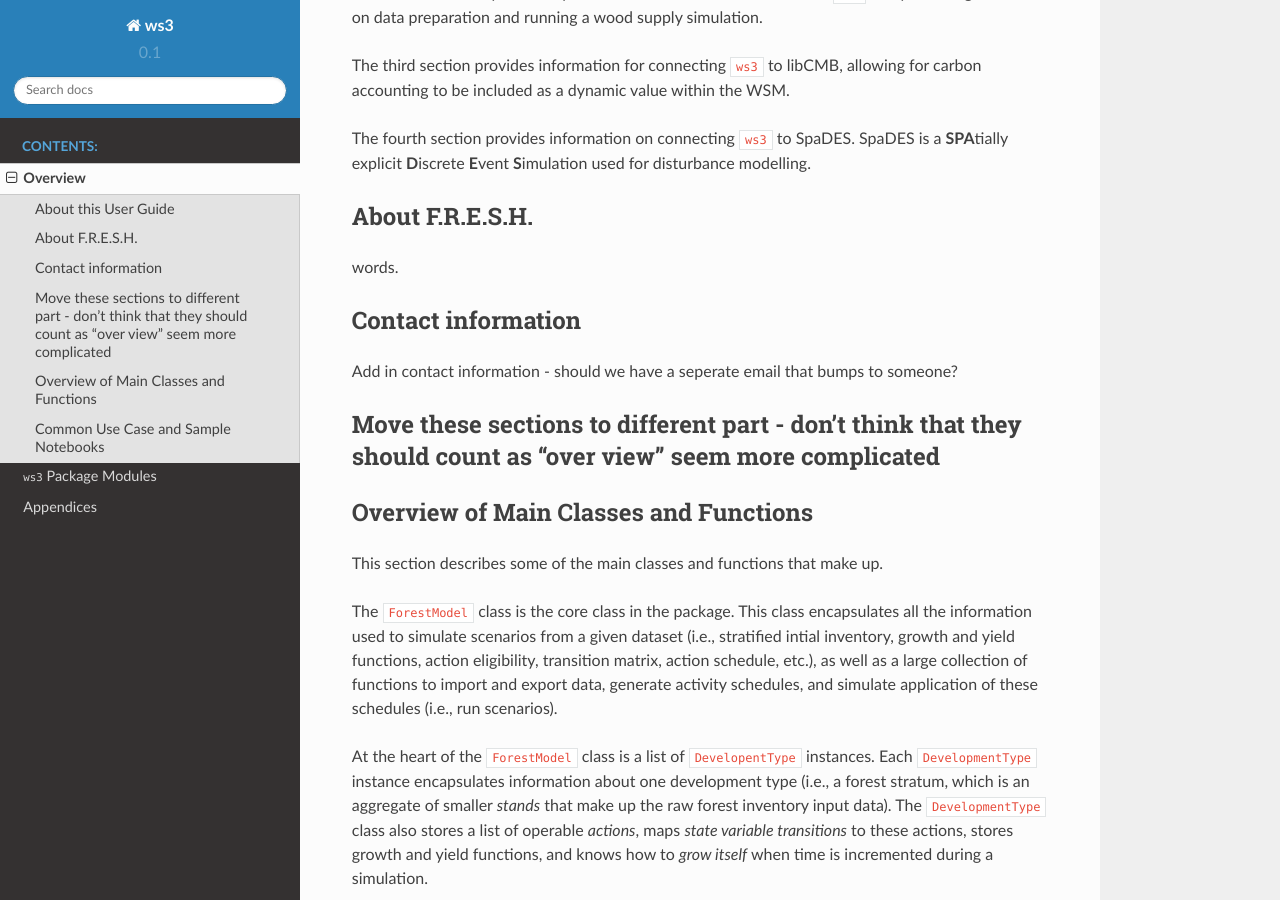
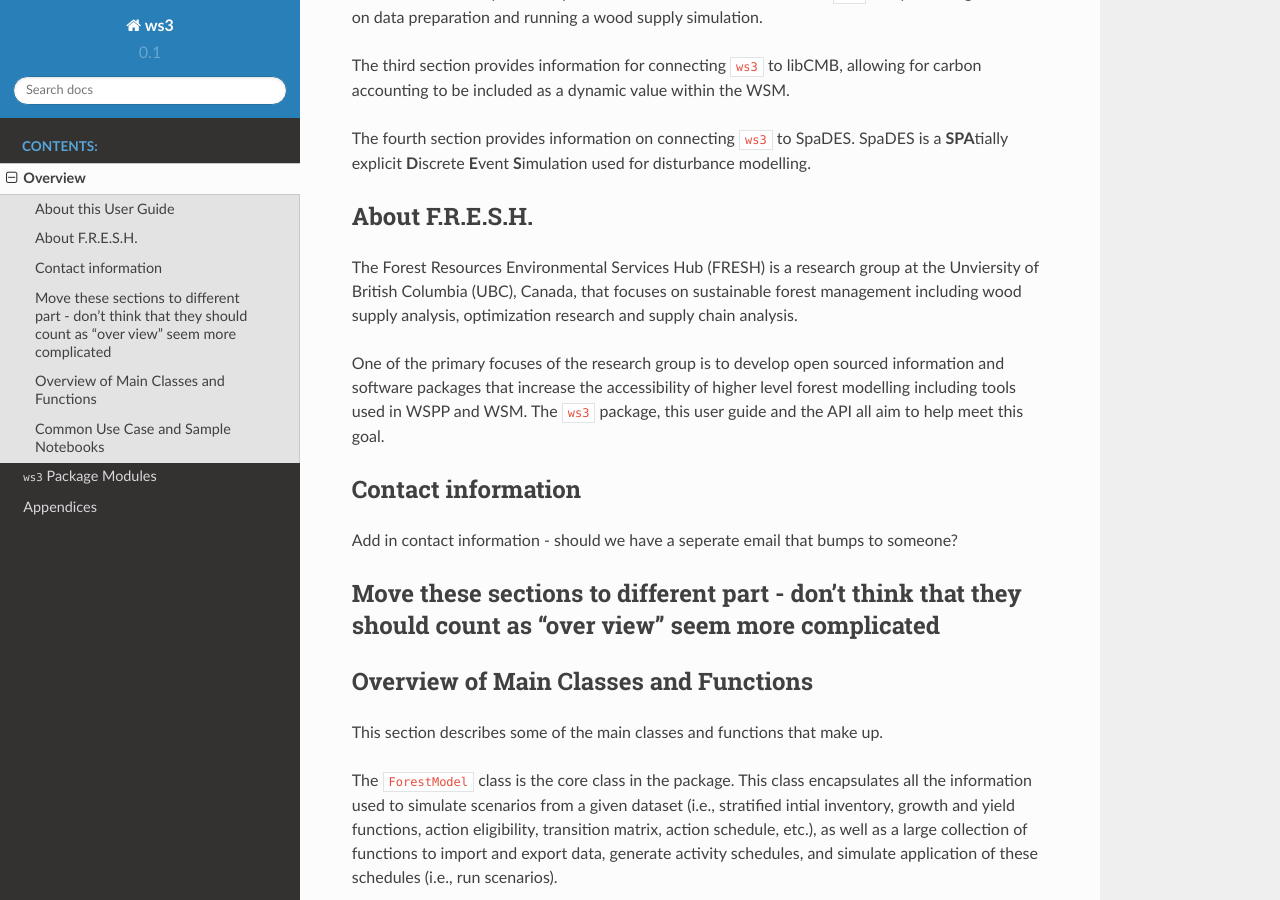
Before and after one commit to UBC-FRESH/ws3, a Sphinx documentation site: the page built from docs/source/intro.rst, in a window 1280 px wide and 900 px high, scrolled down 1007 px. Built offline with Sphinx 7.4.7 and the Read the Docs theme 2.0.0, drawn with Linux system fonts in a browser that asks for light colours; pages that are not in the unit, such as notebooks, are missing from menus.

Commit message:
edits/formatting

```diff
--- a/docs/source/Chapt2.rst
+++ b/docs/source/Chapt2.rst
@@ -1,4 +1,8 @@
-TAbout the ``ws3`` Package
+****************************
+ws3 Package and Data Preparation
+****************************
+
+About the ``ws3`` Package
 ================
 
 The ``ws3`` package is implemented using the Python programming language. ``ws3`` is an aspatial wood supply model, which applies actions to development types, simulates growth, and tracks inventory area at each time step. Aspatial models output aspatial activity schedules---each line of the output schedule specifies the stratification variable values (which constitute a unique key into the list of development types), the time step, the action code, and the area treated.
--- a/docs/source/intro.rst
+++ b/docs/source/intro.rst
@@ -26,7 +26,9 @@ The fourth section provides information on connecting ``ws3`` to SpaDES. SpaDES
 About F.R.E.S.H.
 ==========================
 
-words.
+The Forest Resources Environmental Services Hub (FRESH) is a research group at the Unviersity of British Columbia (UBC), Canada, that focuses on sustainable forest management including wood supply analysis, optimization research and supply chain analysis.
+
+One of the primary focuses of the research group is to develop open sourced information and software packages that increase the accessibility of higher level forest modelling including tools used in WSPP and WSM. The ``ws3`` package, this user guide and the API all aim to help meet this goal.
 
 Contact information
 ==========================
```
Also changed, not shown: docs/source/Chapt1.rst (+6 -2 lines).
